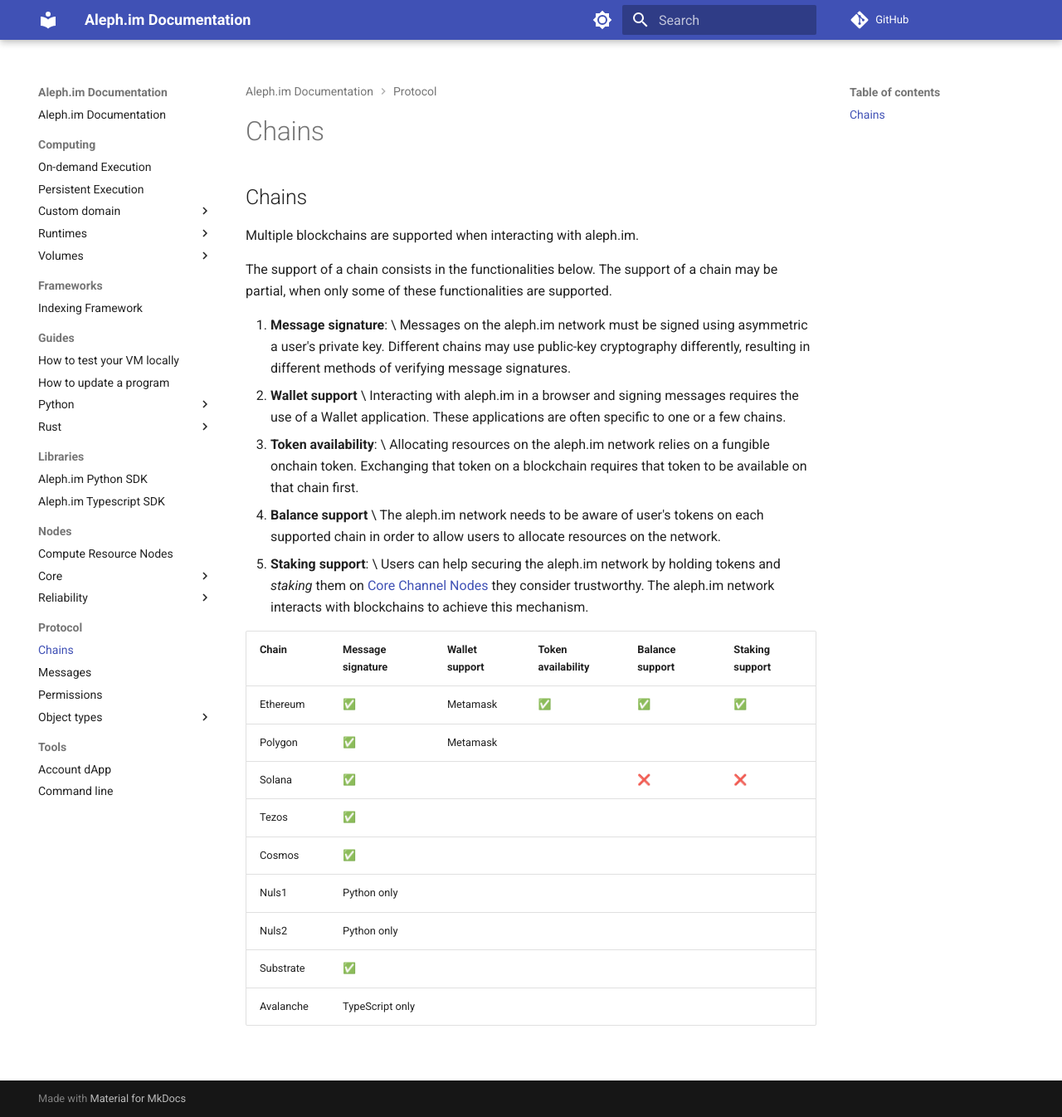
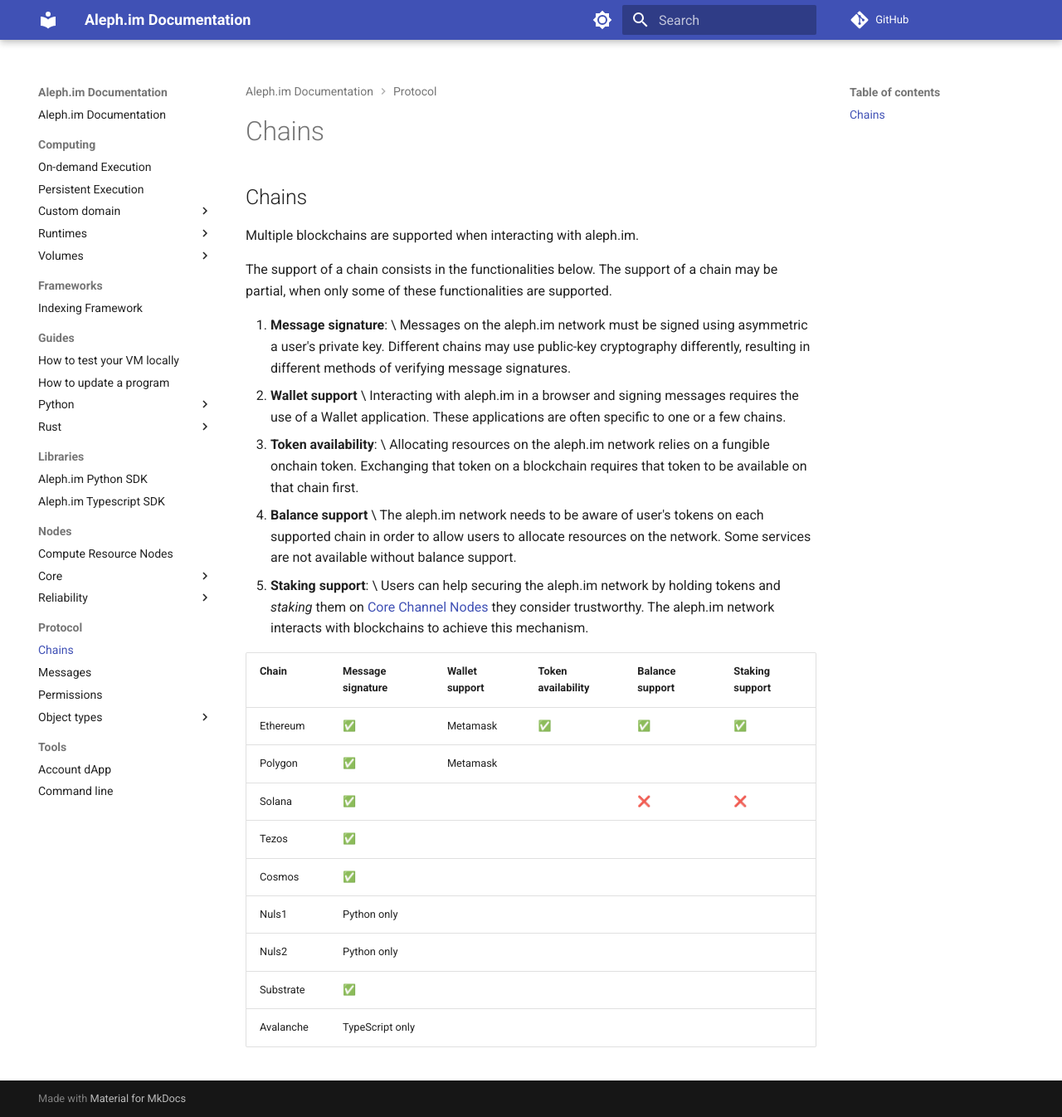
Before and after one commit to aleph-im/aleph-docs, an MkDocs documentation site: the page built from docs/protocol/chains.md, in a window 1280 px wide and 1346 px high. Shown: the whole window at 83% size. Built offline with MkDocs 1.6.1 and Material for MkDocs 9.7.7, drawn with Linux system fonts in a browser that asks for light colours; comment, search, counter and statistics services are not loaded.

Commit message:
Update chains.md

```diff
--- a/docs/protocol/chains.md
+++ b/docs/protocol/chains.md
@@ -18,7 +18,7 @@
    Exchanging that token on a blockchain requires that token to be available on that chain first.
 4. **Balance support** \
    The aleph.im network needs to be aware of user's tokens on each supported chain in order to allow
-   users to allocate resources on the network.
+   users to allocate resources on the network. Some services are not available without balance support.
 5. **Staking support**: \
    Users can help securing the aleph.im network by holding tokens and _staking_ them on
    [Core Channel Nodes](../nodes/core/index.md) they consider trustworthy. The aleph.im network
```
